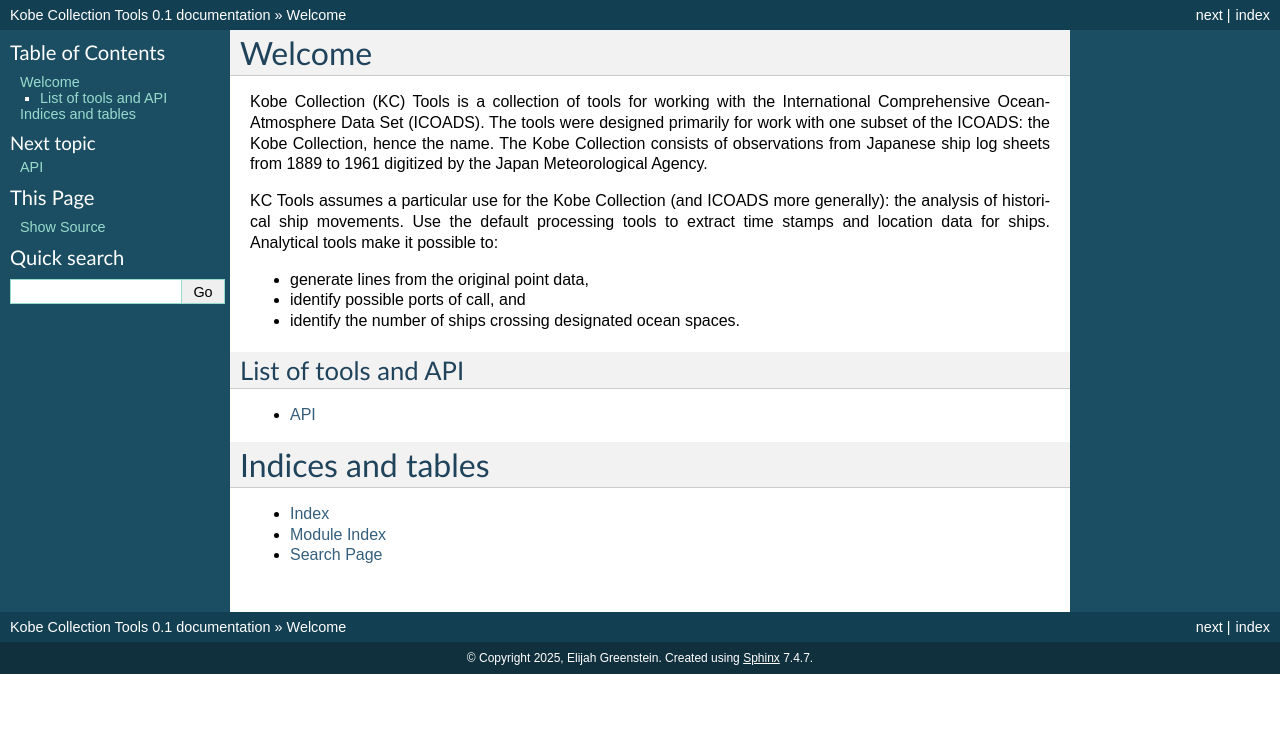
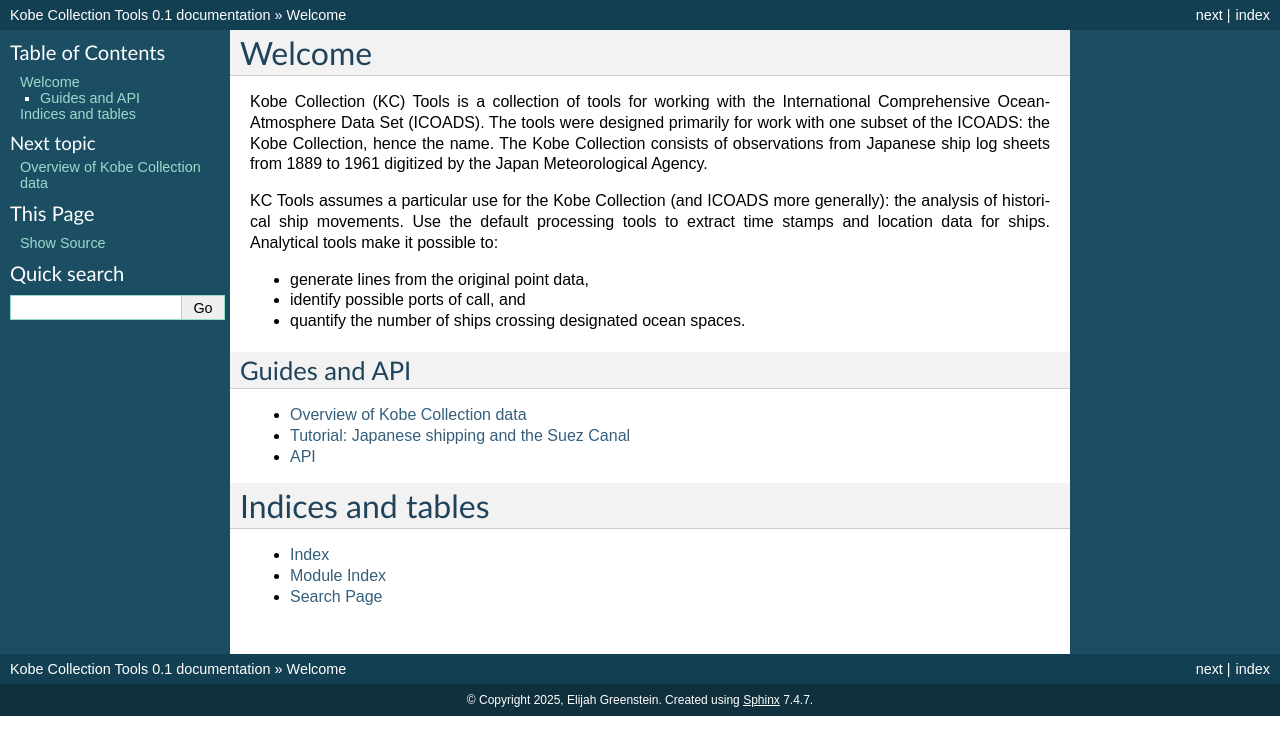
Before and after one commit to elijahgreenstein/kc_tools, a Sphinx documentation site: the page built from docs/source/index.rst, in a window 1280 px wide. Shown: the top 755 px of the page. Built offline with Sphinx 7.4.7, drawn with Linux system fonts in a browser that asks for light colours.

Commit message:
Set up structure of docs

```diff
--- a/docs/source/index.rst
+++ b/docs/source/index.rst
@@ -12,19 +12,17 @@ KC Tools assumes a particular use for the Kobe Collection (and ICOADS more gener
 
 * generate lines from the original point data,
 * identify possible ports of call, and
-* identify the number of ships crossing designated ocean spaces.
+* quantify the number of ships crossing designated ocean spaces.
 
 
-.. toctree::
-   :maxdepth: 2
-   :caption: Contents:
-
-List of tools and API
+Guides and API
 ------------------------------------------------------------
 
 .. toctree::
    :maxdepth: 2
 
+   overview_data
+   tutorial_suez
    api
 
 Indices and tables
--- /dev/null
+++ b/docs/source/overview_data.rst
@@ -0,0 +1,2 @@
+Overview of Kobe Collection data
+============================================================
--- /dev/null
+++ b/docs/source/tutorial_suez.rst
@@ -0,0 +1,2 @@
+Tutorial: Japanese shipping and the Suez Canal
+============================================================
```
